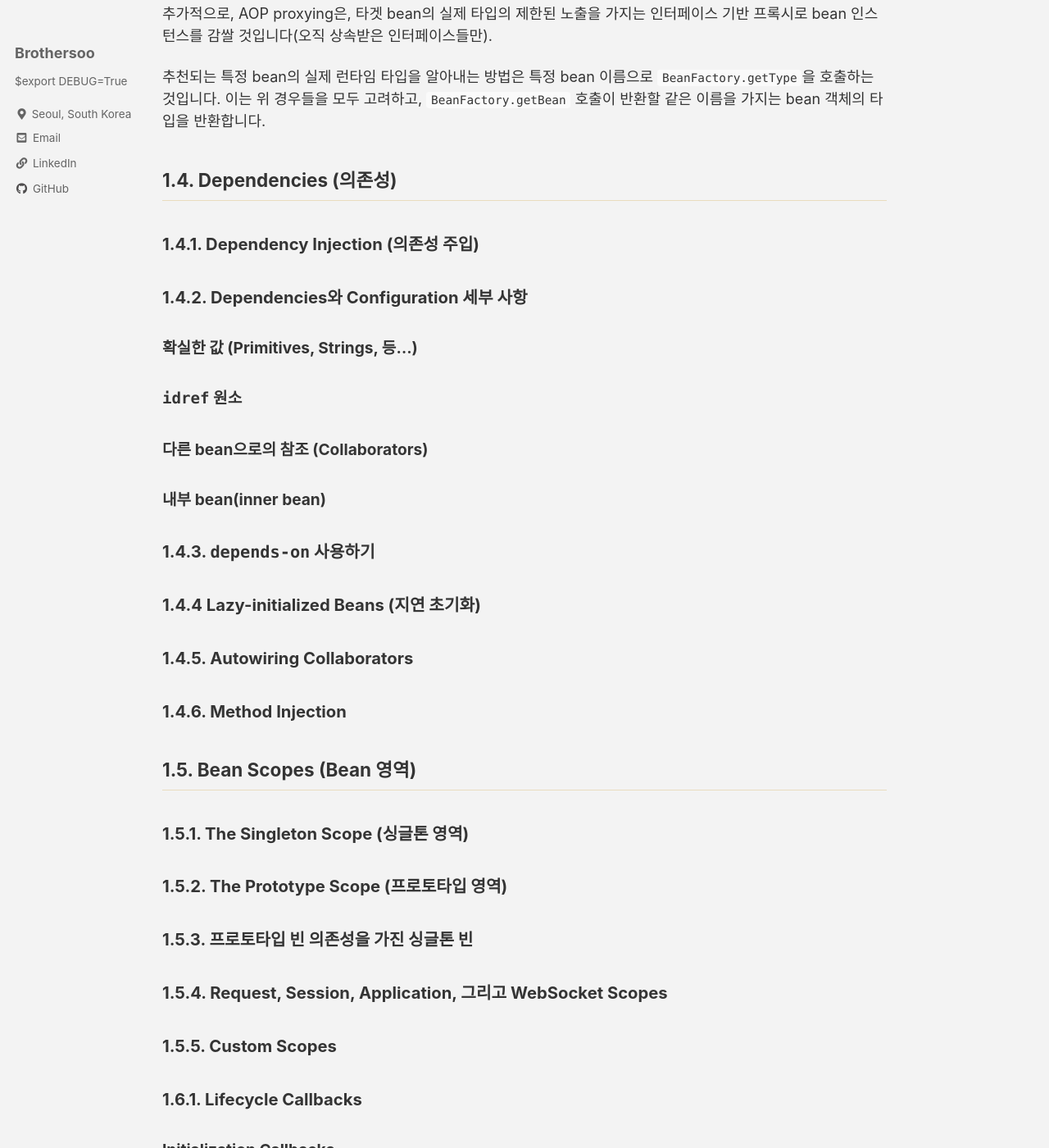
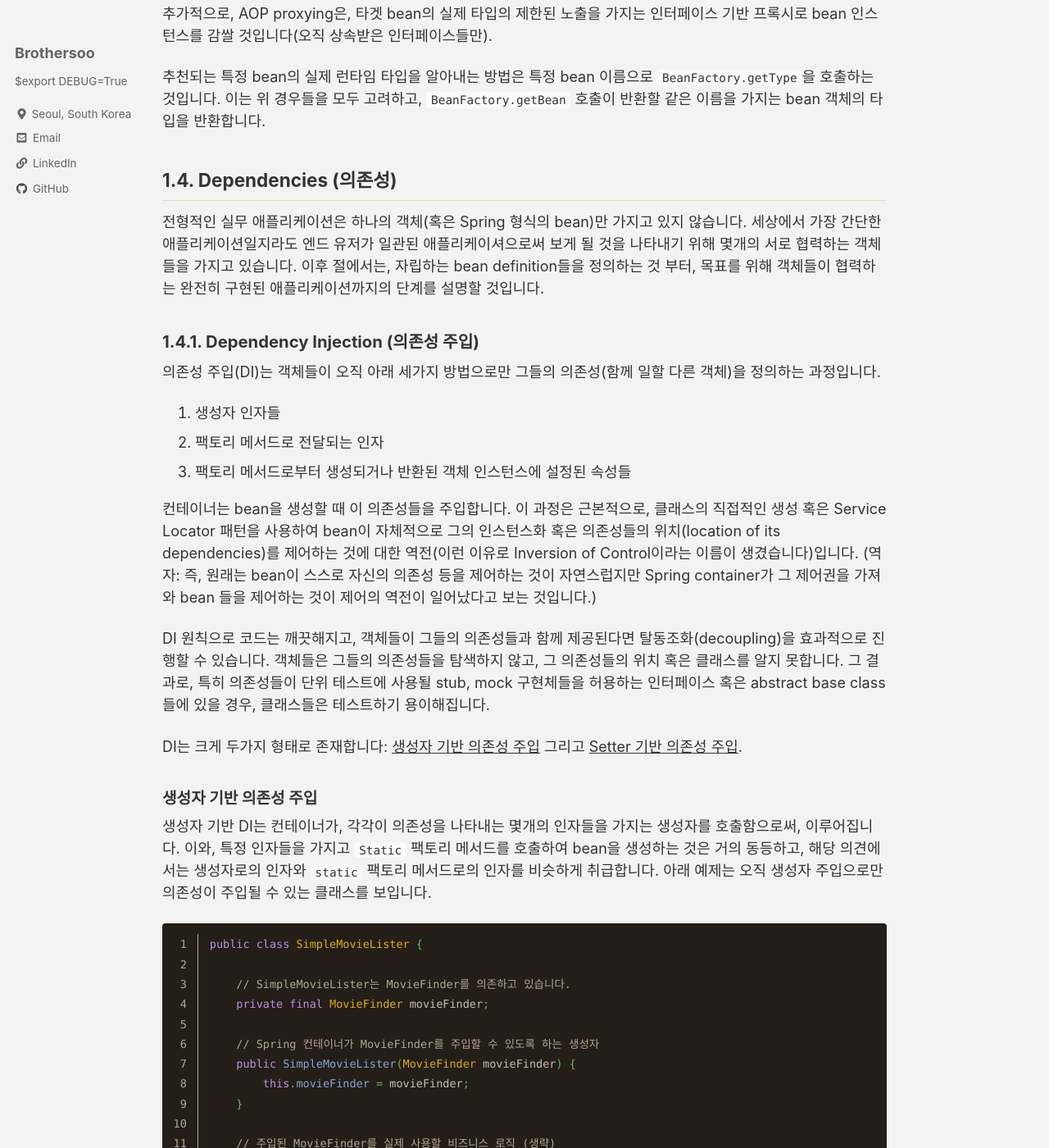
Before and after one commit to brothersoo/brothersoo.github.io, a Jekyll site: the page built from _posts/spring_doc/2021-08-17-spring_framework_documentation-core.md, in a window 1280 px wide and 1400 px high, scrolled down 14323 px. Shown: the whole window at 82% size. Built offline with Jekyll 4.4.1, drawn with Linux system fonts in a browser that asks for light colours; cached includes are drawn as plain includes; comment, search, counter and statistics services are not loaded; some of the changed text lies outside the part shown.

Commit message:
ADD: dependency injection

````diff
--- a/_posts/spring_doc/2021-08-17-spring_framework_documentation-core.md
+++ b/_posts/spring_doc/2021-08-17-spring_framework_documentation-core.md
@@ -501,7 +501,52 @@ public class DefaultServiceLocator {
 
 ## <a name="beans-dependencies"></a>1.4. Dependencies (의존성)
 
+전형적인 실무 애플리케이션은 하나의 객체(혹은 Spring 형식의 bean)만 가지고 있지 않습니다. 세상에서 가장 간단한 애플리케이션일지라도 엔드 유저가 일관된 애플리케이셔으로써 보게 될 것을 나타내기 위해 몇개의 서로 협력하는 객체들을 가지고 있습니다. 이후 절에서는, 자립하는 bean definition들을 정의하는 것 부터, 목표를 위해 객체들이 협력하는 완전히 구현된 애플리케이션까지의 단계를 설명할 것입니다.
+
 ### <a name="beans-factory-collaborators"></a>1.4.1. Dependency Injection (의존성 주입)
+
+의존성 주입(DI)는 객체들이 오직 아래 세가지 방법으로만 그들의 의존성(함께 일할 다른 객체)을 정의하는 과정입니다.
+
+1. 생성자 인자들
+2. 팩토리 메서드로 전달되는 인자
+3. 팩토리 메서드로부터 생성되거나 반환된 객체 인스턴스에 설정된 속성들
+
+컨테이너는 bean을 생성할 때 이 의존성들을 주입합니다. 이 과정은 근본적으로, 클래스의 직접적인 생성 혹은 Service Locator 패턴을 사용하여 bean이 자체적으로 그의 인스턴스화 혹은 의존성들의 위치(location of its dependencies)를 제어하는 것에 대한 역전(이런 이유로 Inversion of Control이라는 이름이 생겼습니다)입니다. (역자: 즉, 원래는 bean이 스스로 자신의 의존성 등을 제어하는 것이 자연스럽지만 Spring container가 그 제어권을 가져와 bean 들을 제어하는 것이 제어의 역전이 일어났다고 보는 것입니다.)
+
+DI 원칙으로 코드는 깨끗해지고, 객체들이 그들의 의존성들과 함께 제공된다면 탈동조화(decoupling)을 효과적으로 진행할 수 있습니다. 객체들은 그들의 의존성들을 탐색하지 않고, 그 의존성들의 위치 혹은 클래스를 알지 못합니다. 그 결과로, 특히 의존성들이 단위 테스트에 사용될 stub, mock 구현체들을 허용하는 인터페이스 혹은 abstract base class들에 있을 경우, 클래스들은 테스트하기 용이해집니다.
+
+DI는 크게 두가지 형태로 존재합니다: [생성자 기반 의존성 주입](#beans-constructor-injection) 그리고 [Setter 기반 의존성 주입](#beans-setter-injection).
+
+#### <a name="#beans-constructor-injection"></a> 생성자 기반 의존성 주입
+
+생성자 기반 DI는 컨테이너가, 각각이 의존성을 나타내는 몇개의 인자들을 가지는 생성자를 호출함으로써, 이루어집니다. 이와, 특정 인자들을 가지고 `Static` 팩토리 메서드를 호출하여 bean을 생성하는 것은 거의 동등하고, 해당 의견에서는 생성자로의 인자와 `static` 팩토리 메서드로의 인자를 비슷하게 취급합니다. 아래 예제는 오직 생성자 주입으로만 의존성이 주입될 수 있는 클래스를 보입니다.
+
+```java
+public class SimpleMovieLister {
+
+    // SimpleMovieLister는 MovieFinder를 의존하고 있습니다.
+    private final MovieFinder movieFinder;
+
+    // Spring 컨테이너가 MovieFinder를 주입할 수 있도록 하는 생성자
+    public SimpleMovieLister(MovieFinder movieFinder) {
+        this.movieFinder = movieFinder;
+    }
+
+    // 주입된 MovieFinder를 실제 사용할 비즈니스 로직 (생략)
+}
+```
+
+이 클래스에는 전혀 특별할 것이 없다는 것에 주의하세요. 이것은 컨테이너 특정 인터페이스, 베이스 클래스, 혹은 어노테이션에 아무런 의존성도 없는 POJO(Plain Old Java Object)입니다.
+
+##### <a name="beans-factory-ctor-arguments-resolution"></a>생성자 인자 결정
+
+**생성자 인자 타입 맞추기**
+
+**생성자 인자 인덱스**
+
+**생성자 인자 이름**
+
+#### <a name="beans-setter-injection"></a>Setter 기반 의존성 주입
 
 ### <a name="beans-factory-properties-detailed"></a>1.4.2. Dependencies와 Configuration 세부 사항
 
````
